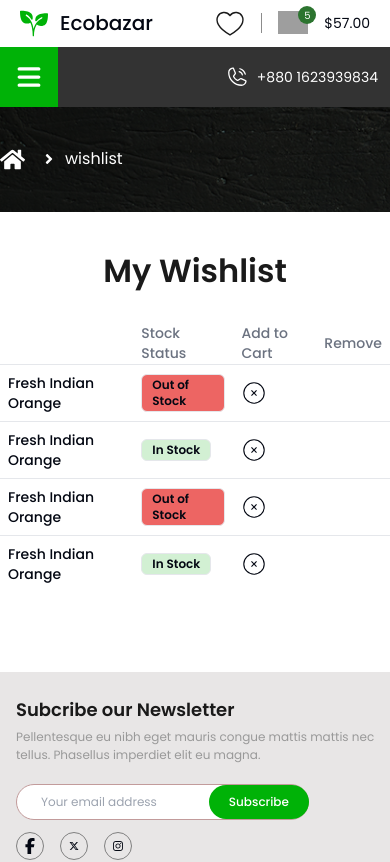
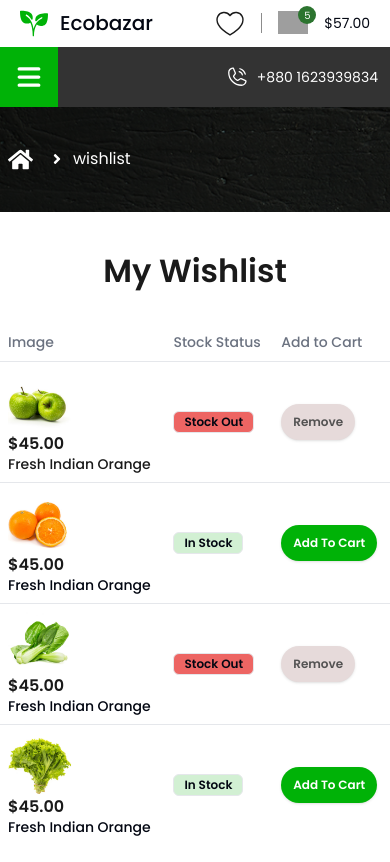
Before and after one commit to BISHAL120/ECO-Bazar, a Next.js app: page /wishlist in a window 390 px wide. Shown: the top 862 px of the page. Built offline with nearby package versions, Linux system fonts and the light colour scheme; grey boxes are pictures that could not be loaded.

Commit message:
wishlist page complete with responsive

```diff
--- /dev/null
+++ b/app/wishlist/loading.tsx
@@ -0,0 +1,7 @@
+import React from "react";
+
+const loading = () => {
+  return <div>loading...</div>;
+};
+
+export default loading;
--- a/app/wishlist/page.tsx
+++ b/app/wishlist/page.tsx
@@ -31,14 +31,13 @@ const Wishlist = () => {
             <Table>
               <TableHeader>
                 <TableRow>
-                  <TableHead className="hidden w-[100px] sm:table-cell">
-                    <span className="">Name</span>
+                  <TableHead className="md:w-[160px] sm:table-cell">
+                    <span className="">Image</span>
                   </TableHead>
-                  <TableHead className="sr-only">Name</TableHead>
+                  <TableHead className="hidden sm:table-cell ">Name</TableHead>
                   <TableHead className="hidden md:table-cell">Price</TableHead>
                   <TableHead>Stock Status</TableHead>
                   <TableHead className="">Add to Cart</TableHead>
-                  <TableHead className="">Remove</TableHead>
                 </TableRow>
               </TableHeader>
               <TableBody>
@@ -53,26 +52,41 @@ const Wishlist = () => {
                     />
                   </TableCell>
                   <TableCell className="font-medium">
+                    <div className="sm:hidden">
+                      <Image
+                        alt="Product image"
+                        className="aspect-square rounded-md object-cover"
+                        height="64"
+                        src="/assets/Images/Products/Image.png"
+                        width="64"
+                      />
+                    </div>
+                    <div className="md:hidden text-[16px] font-semibold text-[#1A1A1A]">
+                      $45.00
+                    </div>
+                    <div className="text-[14px] font-medium text-[#1A1A1A]">
                       Fresh Indian Orange
+                    </div>
                   </TableCell>
                   <TableCell className="hidden md:table-cell">
                     $499.99
                   </TableCell>
                   <TableCell>
                     <Badge variant="outline" className="bg-[#EA4B48]/85">
-                      Out of Stock
+                      Stock Out
                     </Badge>
                   </TableCell>
-                  <TableCell className="hidden md:table-cell">
-                    <Button
-                      disabled
-                      className="p-5 disabled:bg-[#F2F2F2] disabled:text-[#B3B3B3] text-white  text-center bg-[#00B207] text-[14px] font-semibold rounded-[43px]"
-                    >
+                  <TableCell className=" md:table-cell">
+                    {
+                      <>
+                        {/* <Button className="p-3 disabled:bg-[#F2F2F2] disabled:text-[#B3B3B3] text-white  text-center bg-[#00B207] text-[12px] font-semibold rounded-[43px]">
                           Add To Cart
+                        </Button> */}
+                        <Button className="-mr-1 p-3 bg-[#e6dada] text-[#535252] hover:text-white text-center text-[12px] font-semibold rounded-[43px]">
+                          Remove
                         </Button>
-                  </TableCell>
-                  <TableCell className="cursor-pointer">
-                    <CiCircleRemove size={26} />
+                      </>
+                    }
                   </TableCell>
                 </TableRow>
                 <TableRow>
@@ -86,7 +100,19 @@ const Wishlist = () => {
                     />
                   </TableCell>
                   <TableCell className="font-medium">
-                    Fresh Indian Orange
+                    <div className="sm:hidden">
+                      <Image
+                        alt="Product image"
+                        className="aspect-square rounded-md object-cover"
+                        height="64"
+                        src="/assets/Images/Products/Image (1).png"
+                        width="64"
+                      />
+                    </div>
+                    <div className="md:hidden text-[16px] font-semibold text-[#1A1A1A]">
+                      $45.00
+                    </div>
+                    <div>Fresh Indian Orange</div>
                   </TableCell>
                   <TableCell className="hidden md:table-cell">
                     $129.99
@@ -96,13 +122,20 @@ const Wishlist = () => {
                       In Stock
                     </Badge>
                   </TableCell>
-                  <TableCell className="hidden md:table-cell">
-                    <Button className="p-5 disabled:bg-[#F2F2F2] disabled:text-[#B3B3B3] text-white  text-center bg-[#00B207] text-[14px] font-semibold rounded-[43px]">
+                  <TableCell className=" md:table-cell">
+                    {
+                      <>
+                        <Button className="p-3  text-white  text-center bg-[#00B207] text-[12px] font-semibold rounded-[43px]">
                           Add To Cart
                         </Button>
-                  </TableCell>
-                  <TableCell className="cursor-pointer">
-                    <CiCircleRemove size={26} />
+                        {/* <Button
+                          disabled
+                          className="p-3 disabled:bg-[#e6dada] disabled:text-[#535252] text-white  text-center bg-[#00B207] text-[12px] font-semibold rounded-[43px]"
+                        >
+                          Add To Cart
+                        </Button> */}
+                      </>
+                    }
                   </TableCell>
                 </TableRow>
                 <TableRow>
@@ -116,7 +149,19 @@ const Wishlist = () => {
                     />
                   </TableCell>
                   <TableCell className="font-medium">
-                    Fresh Indian Orange
+                    <div className="sm:hidden">
+                      <Image
+                        alt="Product image"
+                        className="aspect-square rounded-md object-cover"
+                        height="64"
+                        src="/assets/Images/Products/Image (2).png"
+                        width="64"
+                      />
+                    </div>
+                    <div className="md:hidden text-[16px] font-semibold text-[#1A1A1A]">
+                      $45.00
+                    </div>
+                    <div>Fresh Indian Orange</div>
                   </TableCell>
 
                   <TableCell className="hidden md:table-cell">
@@ -124,19 +169,20 @@ const Wishlist = () => {
                   </TableCell>
                   <TableCell>
                     <Badge variant="outline" className="bg-[#EA4B48]/85">
-                      Out of Stock
+                      Stock Out
                     </Badge>
                   </TableCell>
-                  <TableCell className="hidden md:table-cell">
-                    <Button
-                      disabled
-                      className="p-5 disabled:bg-[#F2F2F2] disabled:text-[#B3B3B3] text-white  text-center bg-[#00B207] text-[14px] font-semibold rounded-[43px]"
-                    >
+                  <TableCell className=" md:table-cell">
+                    {
+                      <>
+                        {/* <Button className="p-3 disabled:bg-[#F2F2F2] disabled:text-[#B3B3B3] text-white  text-center bg-[#00B207] text-[12px] font-semibold rounded-[43px]">
                           Add To Cart
+                        </Button> */}
+                        <Button className="p-3 bg-[#e6dada] text-[#535252] hover:text-white text-center text-[12px] font-semibold rounded-[43px]">
+                          Remove
                         </Button>
-                  </TableCell>
-                  <TableCell className="cursor-pointer">
-                    <CiCircleRemove size={26} />
+                      </>
+                    }
                   </TableCell>
                 </TableRow>
                 <TableRow>
@@ -150,7 +196,19 @@ const Wishlist = () => {
                     />
                   </TableCell>
                   <TableCell className="font-medium">
-                    Fresh Indian Orange
+                    <div className="sm:hidden">
+                      <Image
+                        alt="Product image"
+                        className="aspect-square rounded-md object-cover"
+                        height="64"
+                        src="/assets/Images/Products/Image (3).png"
+                        width="64"
+                      />
+                    </div>
+                    <div className="md:hidden text-[16px] font-semibold text-[#1A1A1A]">
+                      $45.00
+                    </div>
+                    <div>Fresh Indian Orange</div>
                   </TableCell>
                   <TableCell className="hidden md:table-cell">
                     $129.99
@@ -160,13 +218,20 @@ const Wishlist = () => {
                       In Stock
                     </Badge>
                   </TableCell>
-                  <TableCell className="hidden md:table-cell">
-                    <Button className="p-5 disabled:bg-[#F2F2F2] disabled:text-[#B3B3B3] text-white  text-center bg-[#00B207] text-[14px] font-semibold rounded-[43px]">
+                  <TableCell className=" md:table-cell">
+                    {
+                      <>
+                        <Button className="p-3 text-white  text-center bg-[#00B207] text-[12px] font-semibold rounded-[43px]">
                           Add To Cart
                         </Button>
-                  </TableCell>
-                  <TableCell className="cursor-pointer">
-                    <CiCircleRemove size={26} />
+                        {/* <Button
+                            disabled
+                            className="p-3 disabled:bg-[#e6dada] disabled:text-[#535252] text-white  text-center bg-[#00B207] text-[12px] font-semibold rounded-[43px]"
+                          >
+                            Add To Cart
+                          </Button> */}
+                      </>
+                    }
                   </TableCell>
                 </TableRow>
               </TableBody>
--- a/components/Shared/Breadcrumb.tsx
+++ b/components/Shared/Breadcrumb.tsx
@@ -12,7 +12,7 @@ const Breadcrumb = ({ routes }: { routes: string }) => {
           style={{
             backgroundImage: "url('/assets/Images/Banner/Breadcrumbs.png')",
           }}
-          className="relative"
+          className="relative pl-2"
         >
           <div className="py-[40px] max-w-[1380px] mx-auto text-white flex justify-start gap-2 items-center">
             <Link href="/">
```
Lines whose indentation alone changed are shown as unchanged.
